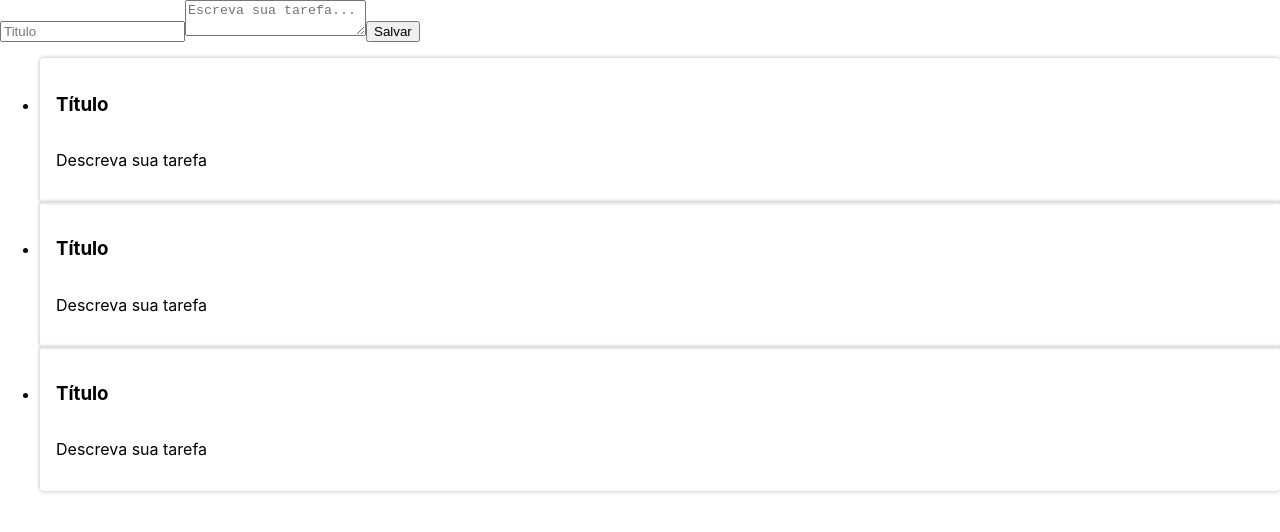
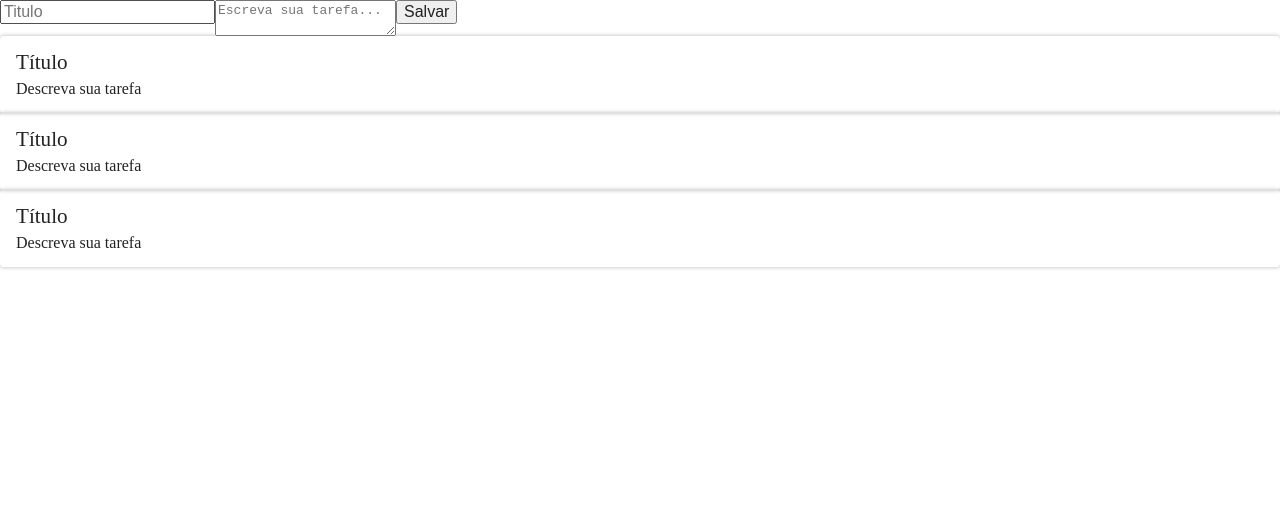
Before and after one commit to LaisMaas/FrontEndTreinamento_R2U, a React (Create React App) app in the folder Trilha4_React/ceep/: page / in a window 1280 px wide. Shown: the top 532 px of the page. Built offline with nearby package versions, Linux system fonts and the light colour scheme.

Commit message:
Adicionando estilizacao geral_CSS

```diff
--- a/Trilha4_React/ceep/src/App.js
+++ b/Trilha4_React/ceep/src/App.js
@@ -1,6 +1,6 @@
 import React, { Component } from 'react';
-import ListaDeNotas from "./componentes/listaDeNotas";
-import FormularioCadastro from "./componentes/formularioCadastro";
+import ListaDeNotas from "./componentes/listaDeNotas/listaDeNotas";
+import FormularioCadastro from "./componentes/formularioCadastro/formularioCadastro";
 
 
 class App extends Component{
--- a/Trilha4_React/ceep/src/componentes/cardNota/cardNota.jsx
+++ b/Trilha4_React/ceep/src/componentes/cardNota/cardNota.jsx
@@ -1,5 +1,3 @@
-//import { createContext } from "react";
-
 import React, { Component } from "react";
 import "./estilo.css"
 
@@ -7,10 +5,10 @@
   render() {
     return (
       <section className="card-nota">
-        <header>
-          <h3>Título</h3>
+        <header className="card-nota_cabecalho">
+          <h3 className="card-nota_titulo">Título</h3>
         </header>
-        <p>Descreva sua tarefa</p>
+        <p className="card-nota_texto">Descreva sua tarefa</p>
       </section>
       )
   }
--- a/Trilha4_React/ceep/src/componentes/listaDeNotas.jsx
+++ b/Trilha4_React/ceep/src/componentes/listaDeNotas/listaDeNotas.jsx
@@ -1,5 +1,6 @@
 import React, { Component } from "react";
-import CardNota from "./cardNota/cardNota";
+import CardNota from "../cardNota/cardNota";
+
 
 class ListaDeNotas extends Component {
   render() {
--- a/Trilha4_React/ceep/src/index.css
+++ b/Trilha4_React/ceep/src/index.css
@@ -1,13 +1,441 @@
-body {
+html,
+body,
+div,
+span,
+applet,
+object,
+iframe,
+h1,
+h2,
+h3,
+h4,
+h5,
+h6,
+p,
+blockquote,
+pre,
+a,
+abbr,
+acronym,
+address,
+big,
+cite,
+code,
+del,
+dfn,
+em,
+img,
+ins,
+kbd,
+q,
+s,
+samp,
+small,
+strike,
+strong,
+sub,
+sup,
+tt,
+var,
+b,
+u,
+i,
+center,
+dl,
+dt,
+dd,
+ol,
+ul,
+li,
+fieldset,
+form,
+label,
+legend,
+table,
+caption,
+tbody,
+tfoot,
+thead,
+tr,
+th,
+td,
+article,
+aside,
+canvas,
+details,
+embed,
+figure,
+figcaption,
+footer,
+header,
+hgroup,
+menu,
+nav,
+output,
+ruby,
+section,
+summary,
+time,
+mark,
+audio,
+video {
   margin: 0;
-  font-family: -apple-system, BlinkMacSystemFont, 'Segoe UI', 'Roboto', 'Oxygen',
-    'Ubuntu', 'Cantarell', 'Fira Sans', 'Droid Sans', 'Helvetica Neue',
-    sans-serif;
-  -webkit-font-smoothing: antialiased;
-  -moz-osx-font-smoothing: grayscale;
+  padding: 0;
+  border: 0;
+  font-size: 100%;
+  font: inherit;
+  vertical-align: baseline;
 }
 
-code {
-  font-family: source-code-pro, Menlo, Monaco, Consolas, 'Courier New',
-    monospace;
+/* make sure to set some focus styles for accessibility */
+:focus {
+  outline: 0;
 }
+
+/* HTML5 display-role reset for older browsers */
+article,
+aside,
+details,
+figcaption,
+figure,
+footer,
+header,
+hgroup,
+menu,
+nav,
+section {
+  display: block;
+}
+
+body {
+  line-height: 1;
+}
+
+ol,
+ul {
+  list-style: none;
+}
+
+blockquote,
+q {
+  quotes: none;
+}
+
+blockquote:before,
+blockquote:after,
+q:before,
+q:after {
+  content: "";
+  content: none;
+}
+
+table {
+  border-collapse: collapse;
+  border-spacing: 0;
+}
+
+input[type="search"]::-webkit-search-cancel-button,
+input[type="search"]::-webkit-search-decoration,
+input[type="search"]::-webkit-search-results-button,
+input[type="search"]::-webkit-search-results-decoration {
+  -webkit-appearance: none;
+  -moz-appearance: none;
+}
+
+input[type="search"] {
+  -webkit-appearance: none;
+  -moz-appearance: none;
+  -webkit-box-sizing: content-box;
+  -moz-box-sizing: content-box;
+  box-sizing: content-box;
+}
+
+textarea {
+  overflow: auto;
+  vertical-align: top;
+  resize: vertical;
+}
+
+/**
+ * Correct `inline-block` display not defined in IE 6/7/8/9 and Firefox 3.
+ */
+
+audio,
+canvas,
+video {
+  display: inline-block;
+  *display: inline;
+  *zoom: 1;
+  max-width: 100%;
+}
+
+/**
+ * Prevent modern browsers from displaying `audio` without controls.
+ * Remove excess height in iOS 5 devices.
+ */
+
+audio:not([controls]) {
+  display: none;
+  height: 0;
+}
+
+/**
+ * Address styling not present in IE 7/8/9, Firefox 3, and Safari 4.
+ * Known issue: no IE 6 support.
+ */
+
+[hidden] {
+  display: none;
+}
+
+/**
+ * 1. Correct text resizing oddly in IE 6/7 when body `font-size` is set using
+ *    `em` units.
+ * 2. Prevent iOS text size adjust after orientation change, without disabling
+ *    user zoom.
+ */
+
+html {
+  font-size: 100%; /* 1 */
+  -webkit-text-size-adjust: 100%; /* 2 */
+  -ms-text-size-adjust: 100%; /* 2 */
+}
+
+/**
+ * Address `outline` inconsistency between Chrome and other browsers.
+ */
+
+a:focus {
+  outline: thin dotted;
+}
+
+/**
+ * Improve readability when focused and also mouse hovered in all browsers.
+ */
+
+a:active,
+a:hover {
+  outline: 0;
+}
+
+/**
+ * 1. Remove border when inside `a` element in IE 6/7/8/9 and Firefox 3.
+ * 2. Improve image quality when scaled in IE 7.
+ */
+
+img {
+  border: 0; /* 1 */
+  -ms-interpolation-mode: bicubic; /* 2 */
+}
+
+/**
+ * Address margin not present in IE 6/7/8/9, Safari 5, and Opera 11.
+ */
+
+figure {
+  margin: 0;
+}
+
+/**
+ * Correct margin displayed oddly in IE 6/7.
+ */
+
+form {
+  margin: 0;
+}
+
+/**
+ * Define consistent border, margin, and padding.
+ */
+
+fieldset {
+  border: 1px solid #c0c0c0;
+  margin: 0 2px;
+  padding: 0.35em 0.625em 0.75em;
+}
+
+/**
+ * 1. Correct color not being inherited in IE 6/7/8/9.
+ * 2. Correct text not wrapping in Firefox 3.
+ * 3. Correct alignment displayed oddly in IE 6/7.
+ */
+
+legend {
+  border: 0; /* 1 */
+  padding: 0;
+  white-space: normal; /* 2 */
+  *margin-left: -7px; /* 3 */
+}
+
+/**
+ * 1. Correct font size not being inherited in all browsers.
+ * 2. Address margins set differently in IE 6/7, Firefox 3+, Safari 5,
+ *    and Chrome.
+ * 3. Improve appearance and consistency in all browsers.
+ */
+
+button,
+input,
+select,
+textarea {
+  font-size: 100%; /* 1 */
+  margin: 0; /* 2 */
+  vertical-align: baseline; /* 3 */
+  *vertical-align: middle; /* 3 */
+}
+
+/**
+ * Address Firefox 3+ setting `line-height` on `input` using `!important` in
+ * the UA stylesheet.
+ */
+
+button,
+input {
+  line-height: normal;
+}
+
+/**
+ * Address inconsistent `text-transform` inheritance for `button` and `select`.
+ * All other form control elements do not inherit `text-transform` values.
+ * Correct `button` style inheritance in Chrome, Safari 5+, and IE 6+.
+ * Correct `select` style inheritance in Firefox 4+ and Opera.
+ */
+
+button,
+select {
+  text-transform: none;
+}
+
+/**
+ * 1. Avoid the WebKit bug in Android 4.0.* where (2) destroys native `audio`
+ *    and `video` controls.
+ * 2. Correct inability to style clickable `input` types in iOS.
+ * 3. Improve usability and consistency of cursor style between image-type
+ *    `input` and others.
+ * 4. Remove inner spacing in IE 7 without affecting normal text inputs.
+ *    Known issue: inner spacing remains in IE 6.
+ */
+
+button,
+html input[type="button"], /* 1 */
+input[type="reset"],
+input[type="submit"] {
+  -webkit-appearance: button; /* 2 */
+  cursor: pointer; /* 3 */
+  *overflow: visible; /* 4 */
+}
+
+/**
+ * Re-set default cursor for disabled elements.
+ */
+
+button[disabled],
+html input[disabled] {
+  cursor: default;
+}
+
+/**
+ * 1. Address box sizing set to content-box in IE 8/9.
+ * 2. Remove excess padding in IE 8/9.
+ * 3. Remove excess padding in IE 7.
+ *    Known issue: excess padding remains in IE 6.
+ */
+
+input[type="checkbox"],
+input[type="radio"] {
+  box-sizing: border-box; /* 1 */
+  padding: 0; /* 2 */
+  *height: 13px; /* 3 */
+  *width: 13px; /* 3 */
+}
+
+/**
+ * 1. Address `appearance` set to `searchfield` in Safari 5 and Chrome.
+ * 2. Address `box-sizing` set to `border-box` in Safari 5 and Chrome
+ *    (include `-moz` to future-proof).
+ */
+
+input[type="search"] {
+  -webkit-appearance: textfield; /* 1 */
+  -moz-box-sizing: content-box;
+  -webkit-box-sizing: content-box; /* 2 */
+  box-sizing: content-box;
+}
+
+/**
+ * Remove inner padding and search cancel button in Safari 5 and Chrome
+ * on OS X.
+ */
+
+input[type="search"]::-webkit-search-cancel-button,
+input[type="search"]::-webkit-search-decoration {
+  -webkit-appearance: none;
+}
+
+/**
+ * Remove inner padding and border in Firefox 3+.
+ */
+
+button::-moz-focus-inner,
+input::-moz-focus-inner {
+  border: 0;
+  padding: 0;
+}
+
+/**
+ * 1. Remove default vertical scrollbar in IE 6/7/8/9.
+ * 2. Improve readability and alignment in all browsers.
+ */
+
+textarea {
+  overflow: auto; /* 1 */
+  vertical-align: top; /* 2 */
+}
+
+/**
+ * Remove most spacing between table cells.
+ */
+
+table {
+  border-collapse: collapse;
+  border-spacing: 0;
+}
+
+html,
+button,
+input,
+select,
+textarea {
+  color: #222;
+}
+
+::-moz-selection {
+  background: #b3d4fc;
+  text-shadow: none;
+}
+
+::selection {
+  background: #b3d4fc;
+  text-shadow: none;
+}
+
+img {
+  vertical-align: middle;
+}
+
+fieldset {
+  border: 0;
+  margin: 0;
+  padding: 0;
+}
+
+textarea {
+  resize: vertical;
+}
+
+.chromeframe {
+  margin: 0.2em 0;
+  background: #ccc;
+  color: #000;
+  padding: 0.2em 0;
+}
```
Also changed, not shown: Trilha4_React/ceep/src/componentes/formularioCadastro/formularioCadastro.jsx (renamed from Trilha4_React/ceep/src/componentes/formularioCadastro.jsx), Trilha4_React/ceep/src/index.js (line endings or trailing spaces).
